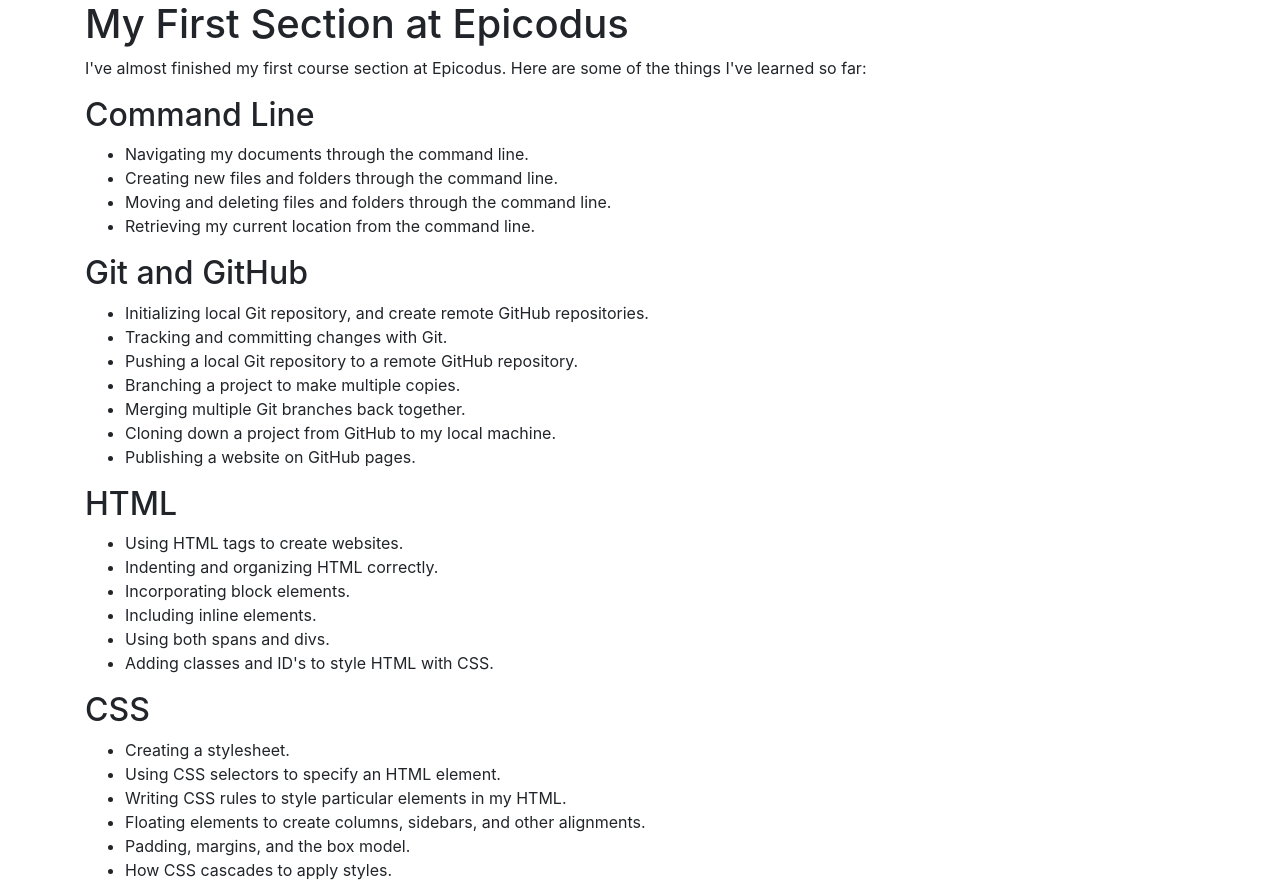
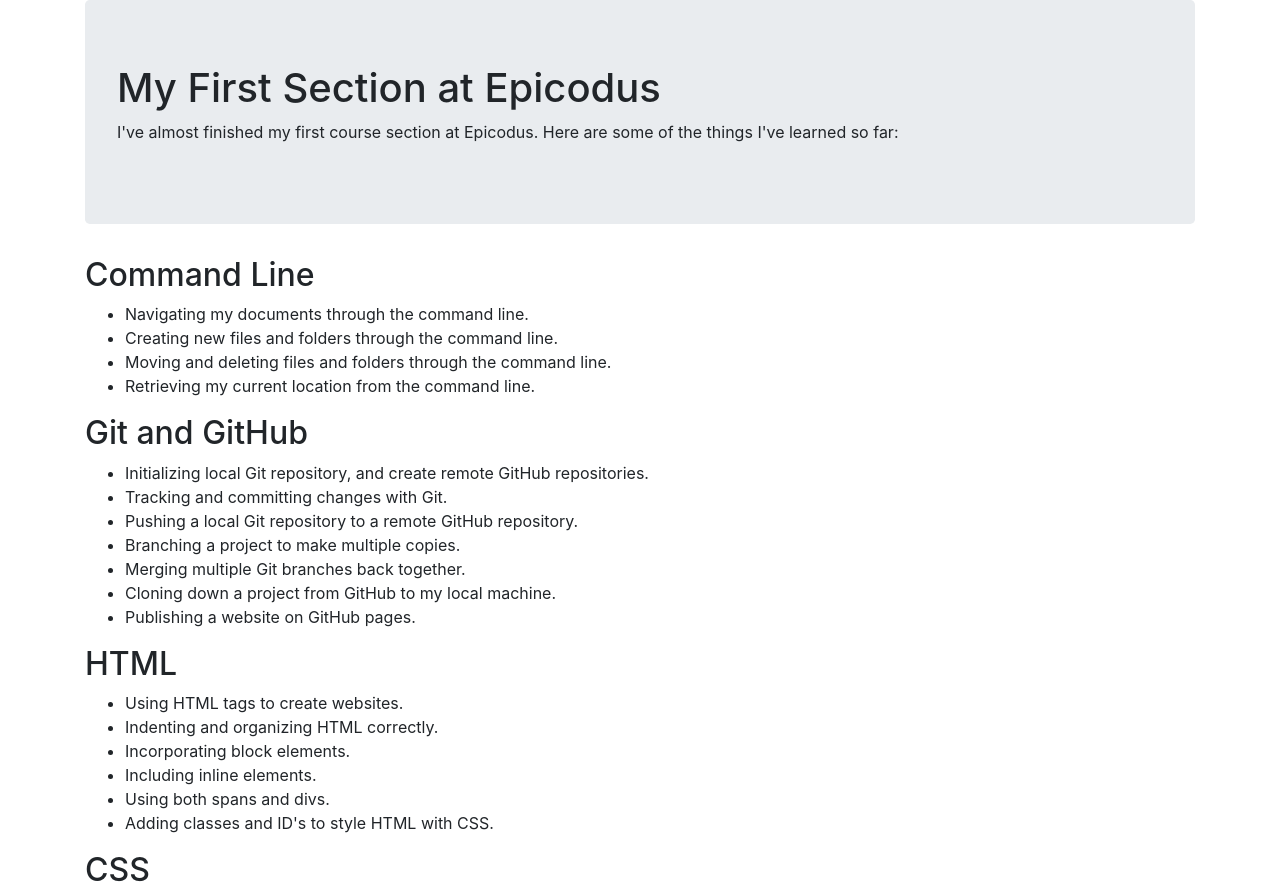
Before and after one commit to mellowmorgan/Section-in-Review, a plain HTML site: page index.html in a window 1280 px wide. Shown: the top 893 px of the page. Drawn offline with Linux system fonts and the light colour scheme.

Commit message:
Add Bootstrap Jumbotron element
Co-authored-by: Morgan Waites <morgan.waites@gmail.com>

```diff
--- a/index.html
+++ b/index.html
@@ -6,11 +6,13 @@
   </head>
   <body>
     <div class="container">
+      <div class="jumbotron">
         <h1>My First Section at Epicodus</h1>
         <p>
-      I've almost finished my first course section at Epicodus. Here are some of
-      the things I've learned so far:
+          I've almost finished my first course section at Epicodus. Here are
+          some of the things I've learned so far:
         </p>
+      </div>
       <h2>Command Line</h2>
       <ul>
         <li>Navigating my documents through the command line.</li>
@@ -58,5 +60,6 @@
         <li>Navigating Bootstrap documentation.</li>
         <li>Creating websites with Bootstrap.</li>
       </ul>
+    </div>
   </body>
 </html>
```
Lines whose indentation alone changed are shown as unchanged.
